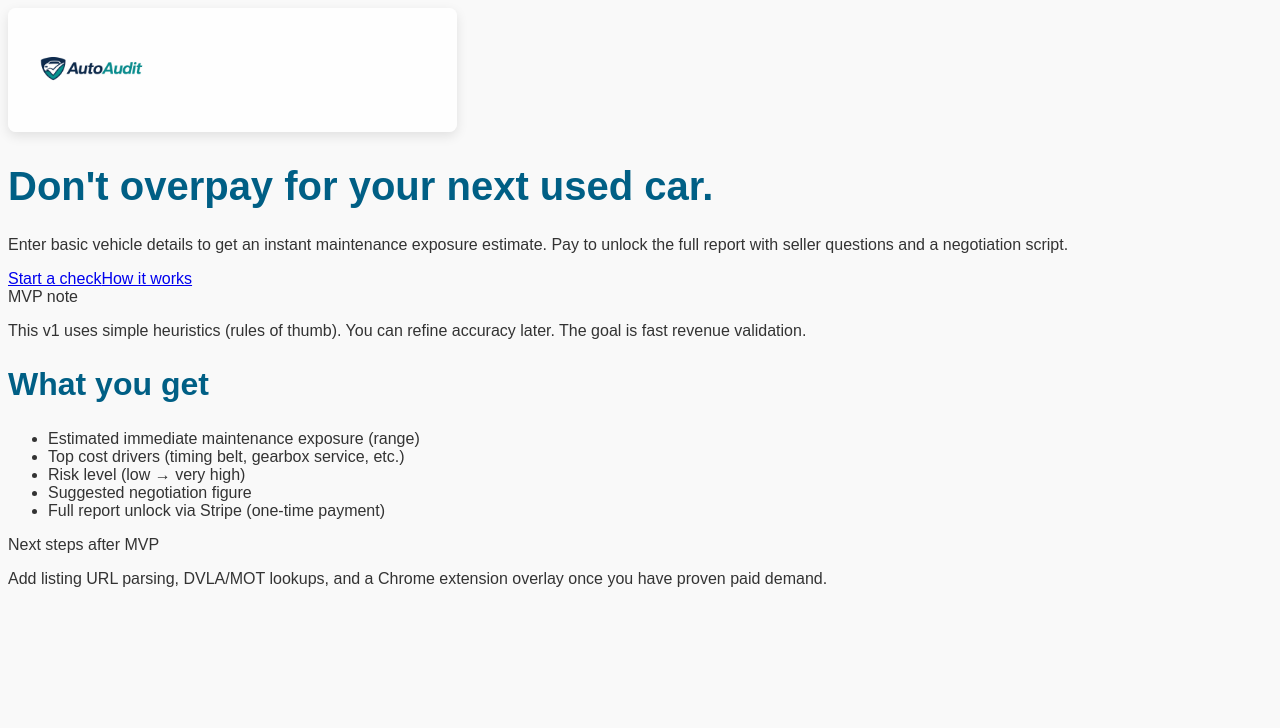
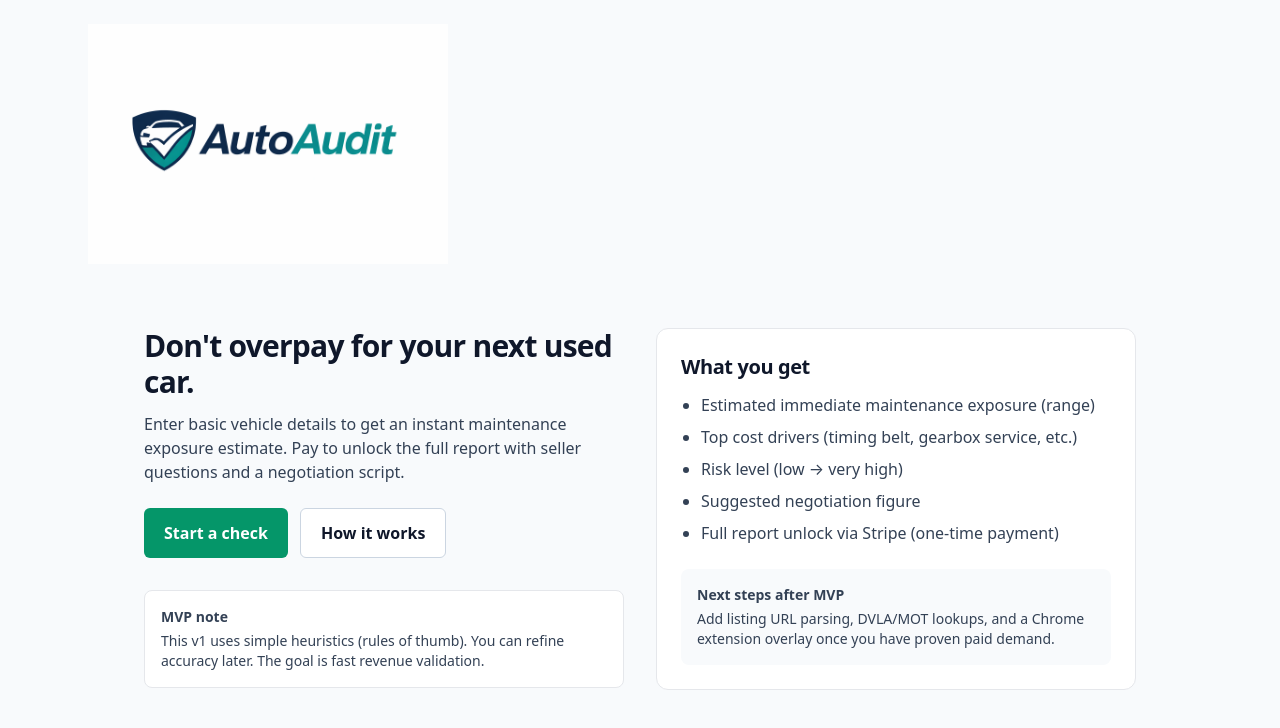
Before and after one commit to mickleethirty-vendium/autoaudit, a Next.js app: page / in a window 1280 px wide. Shown: the top 728 px of the page. Built offline with nearby package versions, Linux system fonts and the light colour scheme.

Commit message:
Fix layout import to app/globals.css and update header logo

```diff
--- a/app/layout.tsx
+++ b/app/layout.tsx
@@ -1,30 +1,30 @@
-'use client'; // Ensure this is marked as a Client Component
+import "./globals.css";
+import Link from "next/link";
 
-import '../styles/globals.css'; // Make sure the global styles are linked
+export const metadata = {
+  title: "AutoAudit",
+  description: "Don’t overpay for your next used car",
+};
 
-export default function Layout({ children }: { children: React.ReactNode }) {
+export default function RootLayout({ children }: { children: React.ReactNode }) {
   return (
     <html lang="en">
-      <head>
-        <meta charSet="UTF-8" />
-        <meta name="viewport" content="width=device-width, initial-scale=1" />
-        <meta httpEquiv="X-UA-Compatible" content="IE=edge" />
-        <title>AutoAudit</title>
-      </head>
-      <body className="bg-light-bg">
-        {/* Logo container with left alignment and larger size */}
-        <div className="logo-container mx-auto py-6 flex justify-start">
-          <img
-            src="/logo.png"  // Path to your updated logo
-            alt="AutoAudit Logo"
-            className="logo"  // Apply the correct class for styling
-          />
-        </div>
+      <body className="min-h-screen bg-slate-50 text-slate-900">
+        {/* Top bar */}
+        <header className="mx-auto w-full max-w-6xl px-6 py-6">
+          <Link href="/" className="block w-full">
+            <img
+              src="/logo.png"
+              alt="AutoAudit"
+              className="h-auto w-1/3 max-w-[360px]"
+            />
+          </Link>
+        </header>
 
-        {/* Main content */}
-        <div className="container mx-auto px-4 py-6">
+        {/* Page content */}
+        <main className="mx-auto w-full max-w-6xl px-6 pb-16">
           {children}
-        </div>
+        </main>
       </body>
     </html>
   );
--- a/styles/globals.css
+++ /dev/null
@@ -1,106 +0,0 @@
-/* Global background & primary colors */
-:root {
-  --primary-blue: #005f85; /* Dark blue for primary elements */
-  --secondary-blue: #2f4f6b; /* Secondary blue for headings and labels */
-  --light-bg: #f9f9f9; /* Background for the page */
-  --button-bg: #0074d4; /* Button background color */
-  --button-hover-bg: #005f85; /* Hover button background color */
-  --input-border: #e2e8f0; /* Light grey border color for inputs */
-  --input-bg: #ffffff; /* White background for inputs */
-  --input-focus-bg: #f0f4f8; /* Light focus background for inputs */
-  --message-success-bg: #d1fae5; /* Light green for success messages */
-  --message-error-bg: #fcd5d5; /* Light red for error messages */
-  --message-border-success: #16a34a; /* Green border for success messages */
-  --message-border-error: #dc2626; /* Red border for error messages */
-  --teal-accent: #20c997; /* Teal for accents and highlights */
-}
-
-body {
-  font-family: 'Arial', sans-serif;
-  background-color: var(--light-bg);
-  color: #333; /* Default text color */
-}
-
-/* Logo Container - Update for new logo */
-.logo-container {
-  background-color: rgba(255, 255, 255, 0.9); /* Light background for logo */
-  border-radius: 8px;
-  padding: 16px;
-  box-shadow: 0px 4px 12px rgba(0, 0, 0, 0.1); /* Soft shadow for depth */
-  margin-bottom: 32px;
-  text-align: left; /* Align logo to the left */
-  width: 33%; /* Make logo take up a third of the width */
-  display: flex;
-  justify-content: flex-start;
-}
-
-.logo {
-  max-width: 100%;  /* Ensure the logo scales with container */
-  height: auto;
-}
-
-/* Button styling */
-button {
-  background-color: var(--button-bg);
-  color: white;
-  font-weight: bold;
-  padding: 12px 24px;
-  border-radius: 12px;  /* Rounded corners */
-  border: none;
-  cursor: pointer;
-  transition: all 0.3s ease;
-}
-
-button:hover {
-  background-color: var(--button-hover-bg);
-  transform: translateY(-2px);  /* Slight lift on hover */
-}
-
-/* Input fields styling */
-input, select {
-  background-color: var(--input-bg);
-  border: 1px solid var(--input-border);
-  border-radius: 12px;
-  padding: 12px;
-  font-size: 1rem;
-  transition: all 0.3s ease;
-}
-
-input:focus, select:focus {
-  background-color: var(--input-focus-bg);
-  border-color: var(--primary-blue);
-  outline: none;
-  box-shadow: 0px 0px 8px rgba(0, 94, 133, 0.4);  /* Focus glow effect */
-}
-
-/* Section background & shadow styling */
-section {
-  background-color: white;
-  border-radius: 12px;
-  box-shadow: 0px 4px 20px rgba(0, 0, 0, 0.05); /* Subtle shadow */
-  padding: 24px;
-}
-
-/* Adjusted headings */
-h1, h2, h3 {
-  color: var(--primary-blue);
-  font-weight: 600;
-}
-
-h1 {
-  font-size: 2.5rem;
-}
-
-h2 {
-  font-size: 2rem;
-}
-
-h3 {
-  font-size: 1.5rem;
-}
-
-/* Logo Size */
-.logo-container img {
-  max-width: 33%;  /* Make sure logo fits container width */
-  height: auto;
-}
```
